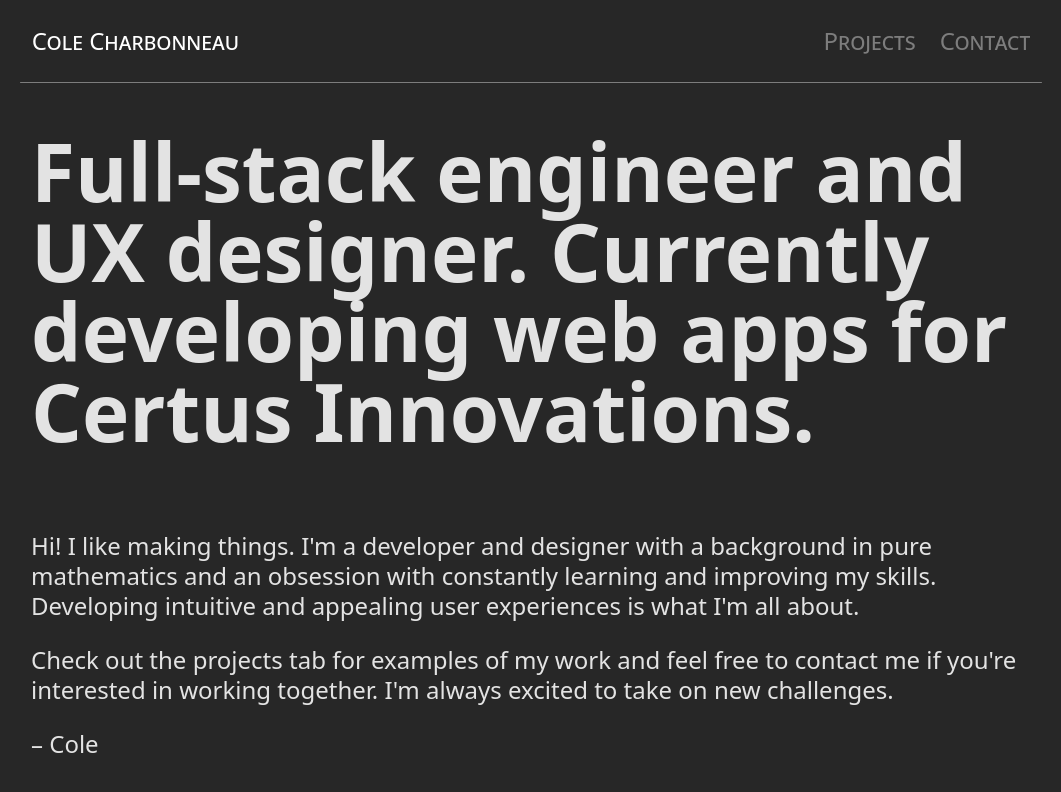
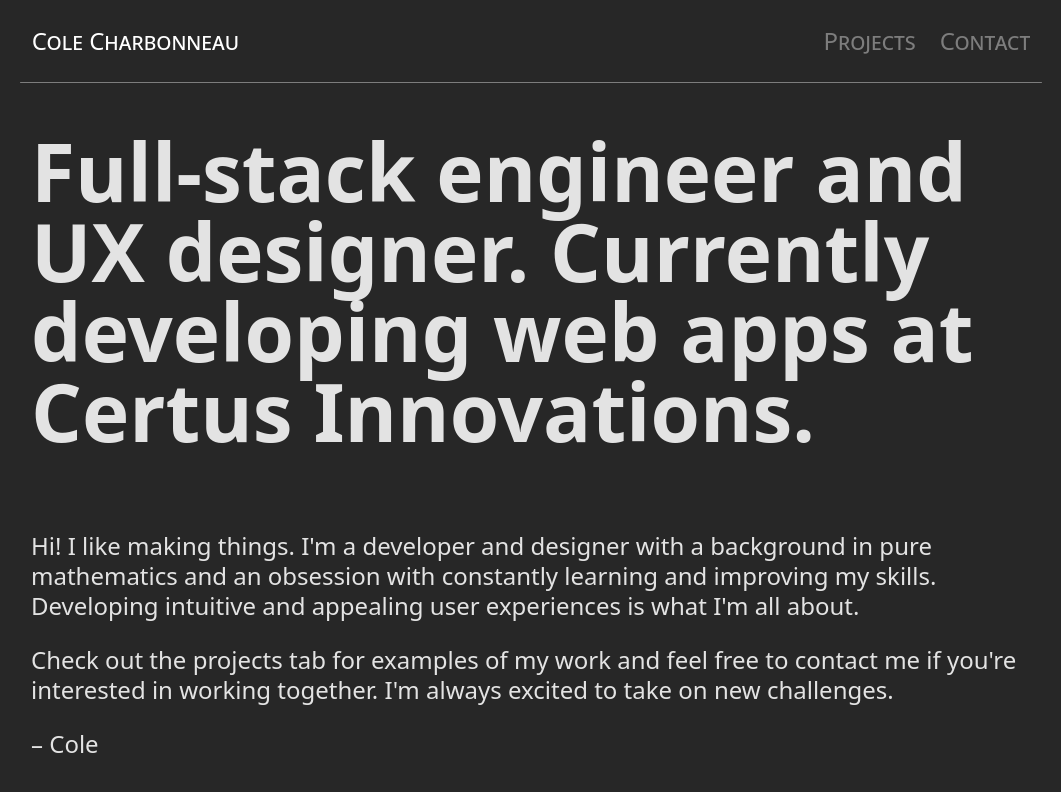
Before and after one commit to colecharb/colecharb-web, a React (Vite) app: page / in a window 1280 px wide. Shown: the top 792 px of the page, without its empty margins (109-1170 px from the left). Built offline with nearby package versions, Linux system fonts and the light colour scheme.

Commit message:
updated big text

```diff
--- a/src/components/AboutPage.tsx
+++ b/src/components/AboutPage.tsx
@@ -2,7 +2,7 @@
   return (
     <>
       <p className='big-text'>
-        Full-stack engineer and UX designer. Currently developing web apps for{' '}
+        Full-stack engineer and UX designer. Currently developing web apps at{' '}
         <a
           className='employer'
           href='https://certusinnovations.com'
```
